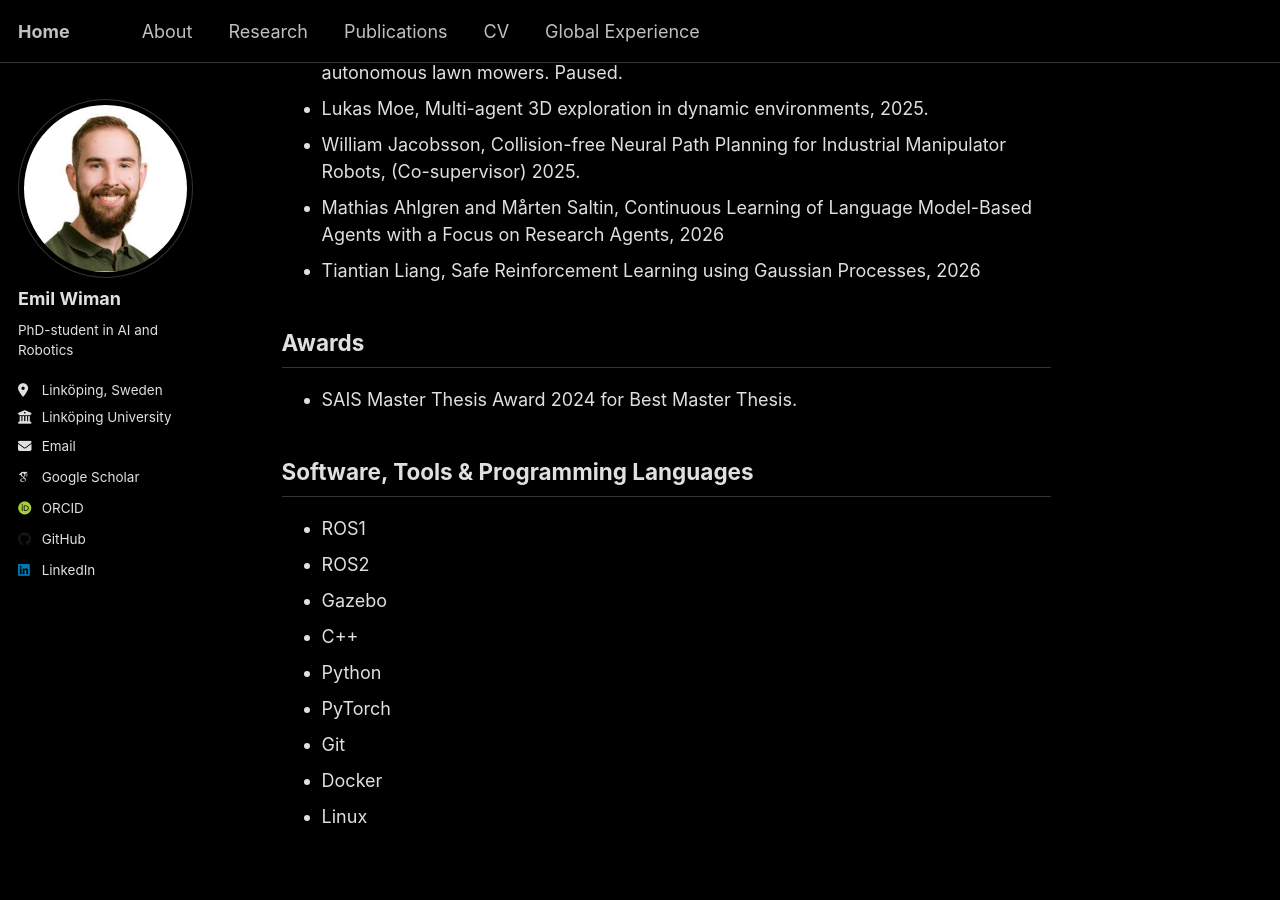
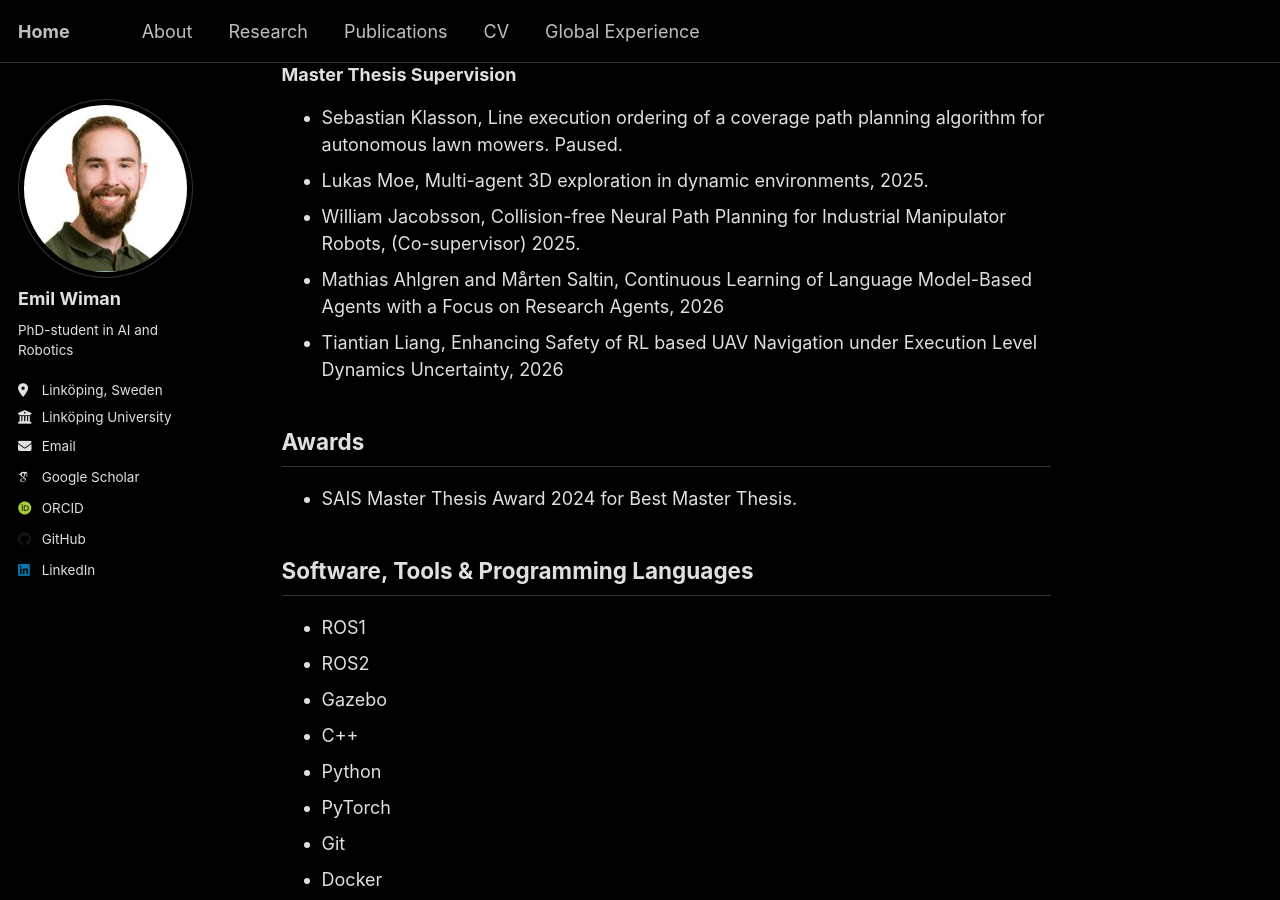
Before and after one commit to emilcw/emilcw.github.io, a Jekyll site: the page built from _pages/research.md, in a window 1280 px wide and 900 px high, scrolled down 2202 px. Built offline with Jekyll 4.4.1, drawn with Linux system fonts in a browser that asks for light colours; some web fonts are replaced; a script that is not in the unit is left out; some of the changed text lies outside the part shown.

Commit message:
update some typos

```diff
--- a/_pages/research.md
+++ b/_pages/research.md
@@ -56,13 +58,12 @@ See all [Publications](/publications/)
     - Sebastian: Turtlebot4 Point Cloud and 360 camera integration.
     - Axel: Prediction of pedestrian movement using Trajnet++ and Atlas benchmark.
 
-
 ### Master Thesis Supervision
 - Sebastian Klasson, Line execution ordering of a coverage path planning algorithm for autonomous lawn mowers. Paused.
 - Lukas Moe, Multi-agent 3D exploration in dynamic environments, 2025.
 - William Jacobsson, Collision-free Neural Path Planning for Industrial Manipulator Robots, (Co-supervisor) 2025.
 - Mathias Ahlgren and Mårten Saltin, Continuous Learning of Language Model-Based Agents with a Focus on Research Agents, 2026
-- Tiantian Liang, Safe Reinforcement Learning using Gaussian Processes, 2026
+- Tiantian Liang, Enhancing Safety of RL based UAV Navigation under Execution Level Dynamics Uncertainty, 2026
 
 ## Awards
 - SAIS Master Thesis Award 2024 for Best Master Thesis.
```
Also changed, not shown: other parts of _pages/research.md (+3 -1 lines), _pages/about.md (+2 -2 lines).
